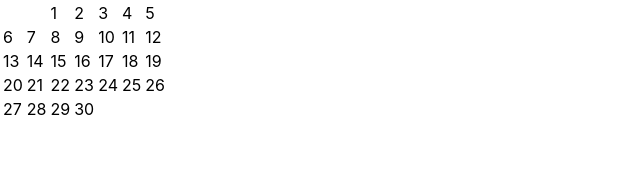
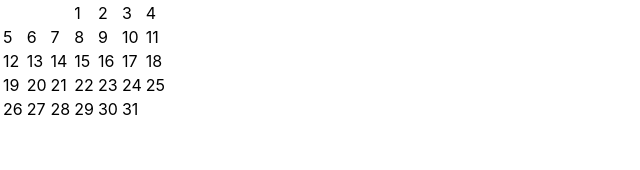
Before and after one commit to jmcc999/DigitalTAFrontEnd, a React (Create React App) app in the folder app/: page / in a window 1280 px wide. Shown: the top 170 px of the page, without its empty margins (0-640 px from the left). Built offline with nearby package versions, Linux system fonts and the light colour scheme.

Commit message:
reads month variables from app

```diff
--- a/app/src/App.js
+++ b/app/src/App.js
@@ -5,7 +5,7 @@ import Month from './Month.js'
 function App() {
   return (
     <div>
-     <Month/>
+     <Month startDay="4" length="31"/>
     </div>
   );
 }
--- a/app/src/Month.js
+++ b/app/src/Month.js
@@ -5,17 +5,6 @@ import Square from './Square';
 
 //Make the month component
 class Month extends React.Component {
-
-    constructor(props) {
-        super(props);
-
-        this.state = {
-            startDay : 3, //whatever the starting day of the month is (1 for sunday)
-            length : 30 //Number of days in the month
-        }
-    }
-
-
 
     //render the month
     render() {
@@ -28,36 +17,36 @@ class Month extends React.Component {
         let monthRow5 = [];
 
         // //loop over the number of days in the month starting at the first day of the month
-        for (let i = 1; i <= this.state.length + this.state.startDay - 1; i++) {
+        for (let i = 1; i <= parseInt(this.props.length) + parseInt(this.props.startDay) - 1; i++) {
 
             //Only 7 days go into a week
-            if (i < this.state.startDay) {
+            if (i < parseInt(this.props.startDay)) {
                 monthRow1.push("")
             }
 
             //If it is the first time through the while loop
-            if (i < 8 && i >= this.state.startDay) {
-                monthRow1.push(<Square day = {i + 1 - this.state.startDay}/>)
+            if (i < 8 && i >= parseInt(this.props.startDay)) {
+                monthRow1.push(<Square day = {i + 1 - parseInt(this.props.startDay)}/>)
             }
 
             //If it is the second time through the while loop
             if (i < 15 && i > 7) {
-                monthRow2.push(<Square day = {i + 1 - this.state.startDay}/>)
+                monthRow2.push(<Square day = {i + 1 - parseInt(this.props.startDay)}/>)
             }
 
             //If it is the third time through the while loop
             if (i > 14 && i < 22) {
-                monthRow3.push(<Square day = {i + 1 - this.state.startDay}/>)
+                monthRow3.push(<Square day = {i + 1 - parseInt(this.props.startDay)}/>)
             }
 
             //If it is the fourth time through the while loop
             if (i > 21 && i < 29) {
-                monthRow4.push(<Square  day = {i + 1 - this.state.startDay}/>)
+                monthRow4.push(<Square  day = {i + 1 - parseInt(this.props.startDay)}/>)
             }
 
             //If it is the fifth time through the while loop
             if (i > 28) {
-                monthRow5.push(<Square day = {i + 1 - this.state.startDay}/>)
+                monthRow5.push(<Square day = {i + 1 - parseInt(this.props.startDay)}/>)
             }
         }
 
--- a/app/src/Square.js
+++ b/app/src/Square.js
@@ -8,7 +8,9 @@ class Square extends React.Component {
     render() {
 
         return (
-            <div>
+            <div id="squareDiv">
+
+                {/* gets the day variable sent from the month component  */}
                 {this.props.day}
             </div>
         );
```
Lines whose indentation alone changed are shown as unchanged.
